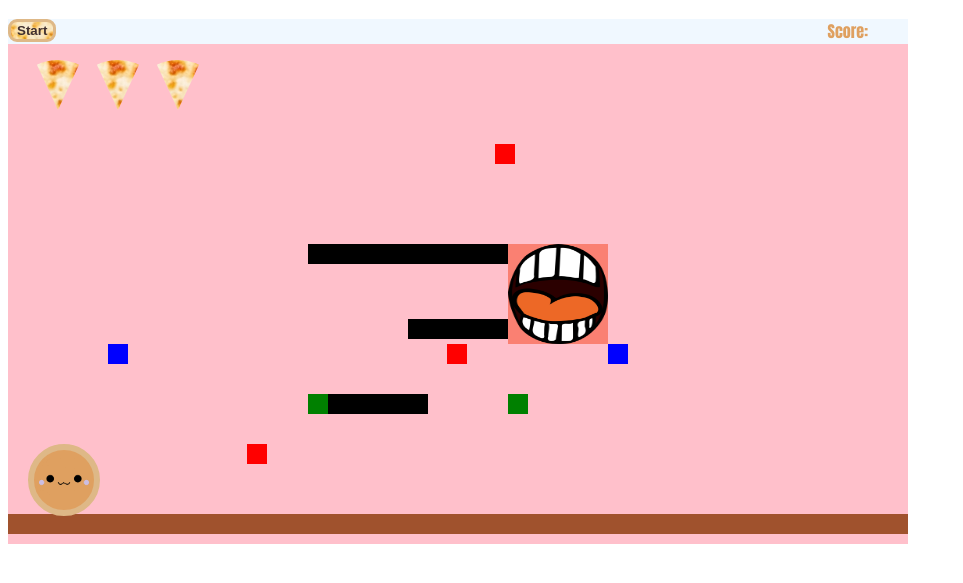
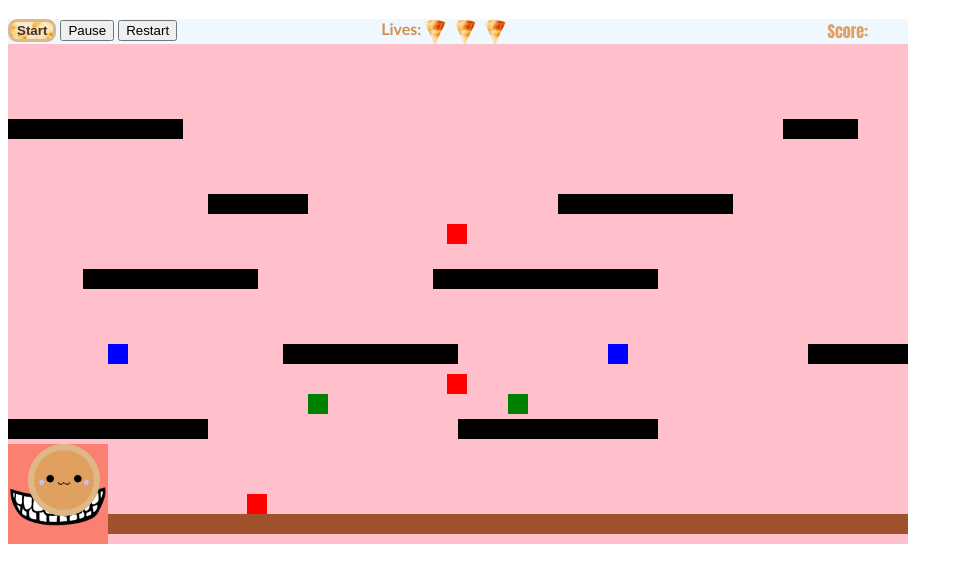
Before and after one commit to kilnas/cisc474-pizzagame, a plain HTML site: page index.html in a window 1280 px wide. Both pictures are taken after a click on the button "Start". Shown: the part 61-644 px from the top of the page, without its empty margins (0-963 px from the left). Drawn offline with nearby package versions, Linux system fonts and the light colour scheme.

Commit message:
patfo botton

```diff
--- a/css/pizzaGame.css
+++ b/css/pizzaGame.css
@@ -93,27 +93,33 @@
 /*Lives*/
 #circle1 {
 	position: absolute;
-	left:0px;
+	left:410px;
+	top:65px;
 	padding:0px;
-	width: 100px;
-	height: 100px;
+	width: 50px;
+	height: 50px;
 	border-radius: 50%;
+	list-style-type: none;
 }
 #circle2 {
     position: absolute;
-    left:60px;
+    left:440px;
+    top:65px;
     padding:0px;
-    width: 100px;
-	height: 100px;
+    width: 50px;
+	height: 50px;
     border-radius: 50%;
+    list-style-type: none;
 }
 #circle3 {
     position: absolute;
-    left:120px;
+    left:470px;
+    top:65px;
     padding:0px;
-    width: 100px;
-	height: 100px;
+    width: 50px;
+	height: 50px;
     border-radius: 50%;
+    list-style-type: none;
 }
 #slice {
 	overflow: hidden;
@@ -147,10 +153,19 @@
 #slice-contents:hover {
     background: transparent;
 }
+#lives {
+    display:inline-block;
+    text-align:left;
+    margin-left: 200px;
+    width:350px;
+    font-family:Candara, Calibri, Segoe, Segoe UI, Optima, Arial, sans-serif;
+    font-weight: bolder;
+    color:#CF9050;
+}
 /*lives end*/
 
 #mouthDoor{
-    background-image: url("../images/mouthopen.jpg");
+    background-image: url("../images/mouthclose.png");
     background-size: 100px 100px;
     background-repeat: no-repeat;
     height: 100px;
@@ -160,6 +175,14 @@
     background-color: salmon;
 }
 
+#winScreen{
+
+}
+
+#loseScreen{
+
+}
+
 
 /* abstract pizza classes*/
 .plainPizza{
--- a/index.html
+++ b/index.html
@@ -10,13 +10,16 @@
         <div id="gameContainer"> <!--contains the gameUI and gameBoard -->
             <div id="gameUI"><!--gameUI includes control buttons and displays-->
                 <button id="startButton">Start</button>
+                <button id="pauseButton">Pause</button>
+                <button id="restartButton">Restart</button>
+
+                <div id="lives">Lives:</div><!--pizza slices represent lives-->
                 <!--<button id="pauseButton">Pause</button>-->
                 <div id= "score">Score:
                     <p id="points"></p>
                 </div>
             </div><!-- gameUI end-->
             <div id="gameBoard"><!-- this is the game (where it is played) -->
-                <div id="lives"></div><!--pizza slices represent lives-->
                 <div id ="pizzaPlayer"></div>
                 <div id ="ground"></div>
             </div><!-- gameBoard end -->
--- a/js/pizzaGame.js
+++ b/js/pizzaGame.js
@@ -28,6 +28,7 @@ var PizzaGame = function(level, pizzaPlayer, door){ // game object
     this.width = 900;
     this.height = 400;
     this.isRunning = false;
+    this.isPaused = false;
     //this.ingredientsComplete = false;
 
     this.update = function(){
@@ -46,6 +47,9 @@ var PizzaGame = function(level, pizzaPlayer, door){ // game object
         if(complete){
             self.ingredientsComplete = true;
             self.door.isUnlocked = true;
+            drawDoor(self.door);
+
+
             console.log("You collected all the ingredients! Now you can get toppings and be eaten.");
             //alert("You collected all the ingredients! Now you can get toppings and be eaten.");
         }
@@ -104,7 +108,7 @@ var PizzaPlayer = function(xPos, yPos, width, height){ // main character player
 
     }
 
-
+   // self.xPos.clamp(0, PizzaGame.width-self.width);
 
     this.jump = function(){
         if (self.isJumping == false) {
@@ -129,13 +133,13 @@ var Platform = function(xPos, yPos, width, height){
 
 //return true if player is on the given platform
 var playerOnPlatform = function(player, platform){
-    var tol = 30; //height tolerance (within X pixels of platform height counts as on platform)
-
+    var yTol = 30; //height tolerance (within Y pixels of platform height counts as on platform)
+    var xAntiTol = player.width/4; //width tolerance (MUST have at least X pixels on platform width to count as on platform)
     return(
-        player.yPos + player.height >= platform.yPos - tol //player is at platform height given tolerance
-        && player.yPos + player.height <= platform.yPos + tol
-        && player.xPos < platform.xPos + platform.width//player left edge <= platform right edge
-        && player.xPos + player.width > platform.xPos//player right edge >= platform left edge
+        player.yPos + player.height >= platform.yPos - yTol //player is at platform height given tolerance
+        && player.yPos + player.height <= platform.yPos + yTol
+        && player.xPos < platform.xPos + platform.width - xAntiTol //player left edge <= platform right edge
+        && player.xPos + player.width > platform.xPos + xAntiTol //player right edge >= platform left edge
         );
 }
 
@@ -160,7 +164,7 @@ var checkPlatformEvents = function(game){
 
      //if moving down, check if landed on platform
     if(pizza.yVel >= 0 && landedPlat != null){
-        pizza.yPos = landedPlat.yPos - pizza.height;
+        pizza.yPos = landedPlat.yPos - pizza.height - landedPlat.height;
         pizza.yVel = 0;
         pizza.isJumping = false;
         pizza.isOnPlatform = true;
@@ -287,7 +291,7 @@ var checkCollisions = function(game){
                 game.pizzaPlayer.isHittingEnemy = true;
                 game.lives -= 1;
                 drawLives(game);
-                console.log("you got eaten a bit!");
+                //console.log("you got eaten a bit!");
             //console.log("enemy: " + game.listOfEnemies[i].xPos + ", " + game.listOfEnemies[i].yPos);
             //console.log("you: " + game.pizzaPlayer.xPos + ", " + game.pizzaPlayer.yPos);
             //console.log("isHitting: " + game.pizzaPlayer.isHittingEnemy + "; this round: " + hitEnemyThisRound);
@@ -305,6 +309,7 @@ var checkCollisions = function(game){
     if(colliding(game.pizzaPlayer, game.door) && !game.pizzaPlayer.isHittingDoor){
         console.log("HIT DOOR");
         game.pizzaPlayer.isHittingDoor = true;
+        winGame(game);
     }else if(!colliding(game.pizzaPlayer, game.door)){
         game.pizzaPlayer.isHittingDoor = false;
     }
@@ -511,21 +516,21 @@ var drawLives = function(game) {
         livesFlag = false;
     }
     if (game.lives == 2){
-        if ($('#circle3').length > 0) { //check if circle3 exists
+        if ($('#circle3').length > 0) { //check if life 3 exists
             var lives = document.getElementById('lives');
             var circle3 = document.getElementById('circle3');
             lives.removeChild(circle3);
         }
     }
     if (game.lives == 1){
-        if ($('#circle2').length > 0) { //check if circle2 exists
+        if ($('#circle2').length > 0) { //check if life 2 exists
             var lives = document.getElementById('lives');
             var circle2 = document.getElementById('circle2');
             lives.removeChild(circle2);
         }
     }
     if (game.lives == 0){
-        if ($('#circle1').length > 0) { //check if circle1 exists
+        if ($('#circle1').length > 0) { //check if life 1 exists
             var lives = document.getElementById('lives');
             var circle1 = document.getElementById('circle1');
             lives.removeChild(circle1);
@@ -534,6 +539,7 @@ var drawLives = function(game) {
 }
 
 var drawDoor = function(door){
+    $('#mouthDoor').remove();
     var $door = document.createElement("div");
     $door.setAttribute('id', 'mouthDoor');
     $door.style.left = door.xPos + 'px';
@@ -541,10 +547,18 @@ var drawDoor = function(door){
     $door.style.width = door.width + 'px';
     $door.style.height = door.height + 'px';
     //$door.css('left', xPos + "px");
-
     $('#gameBoard').append($door);
 
+     if(door.isUnlocked){ // door draw open // not working?
+            $('#mouthDoor').css('background-image',  'url('+'../images/mouthopen.jpg' +')');
+    }else{
+        $('#mouthDoor').css('background-image',  'url('+'../images/mouthclose.png' +')');
+
+    }
+
+
 }
+
 
 var drawPlatform = function(platform){
     var $item = document.createElement("div");
@@ -582,6 +596,21 @@ var drawGround = function(height){
 }
 
 //-------------------------------------- CONTROLLER stuff
+
+var winGame = function(game){
+    if(game.door.isUnlocked){
+        //console.log('wonton');
+    }else{
+        //console.log('you need to do the basics');
+    }
+}
+var loseGame = function(game){
+    if(game.lives < 0){
+        console.log('lose');
+    }
+}
+
+
 
 
 
@@ -639,7 +668,7 @@ var movePlayer = function(pizzaPlayer){
 var startGame = function(game, player){
   //testCollide();
     if(game.isRunning){
-        drawDoor(testDoor);
+        drawDoor(game.door);
         drawGround(20);
         if(player.xPos >= GROUNDLINE){
             $("#pizzaPlayer").css({
@@ -663,22 +692,39 @@ $("#startButton").click(function(){
 
 });
 
+
+$("#pauseButton").click(function(){
+    if(!testGame.isPaused){
+        testGame.isRunning = false;
+        testGame.isPaused = true;
+        console.log(testGame.isRunning);
+    }else{
+        testGame.isRunning = true;
+        testGame.isPaused = false;
+    }
+
+});
+
+$("#restartButton").click(function(){
+
+
+});
+
+
+
 //----------------------------------------- game stuff
 
 var pizza1 = new PizzaPlayer(20, 400, 50, 50);
-var testDoor = new Door(500, 200, 100, 100);
+var testDoor = new Door(0, 400, 100, 100);
 var testGame = new PizzaGame(1, pizza1, testDoor);
-
-
-console.log(testGame.isRunning);
 
 
 //testenemy
 var testEnemy = [
 
-   new Enemy(200,400,"Squirrel",10,20,20,150,250),
-   new Enemy(400,300,"Bird", 10, 20, 20, 300,450),
-   new Enemy(400,100,"Bird", 10,20,20,450,550)
+   new Enemy(200,450,"Squirrel",100,20,20,150,250),
+   new Enemy(400,330,"Bird", 100, 20, 20, 300,450),
+   new Enemy(400,180,"Bird", 100,20,20,0,550)
     ];
 
 var testIngredients = [
@@ -694,10 +740,26 @@ var testToppings = [
 
 
 //75 is the ideal vertical distance btwn platforms
+var BOTTOM = 375;
+var TOP = 75;
+var HEIGHT = 20;
+var DIST = 75;
+
 var testPlatforms = [
-    new Platform(300, 350, 120, 20),
-    new Platform(400, 275, 100, 20),
-    new Platform(300, 200, 200, 20)
+    new Platform(0, BOTTOM, 200, HEIGHT), //row 1
+    new Platform(450, BOTTOM, 200, HEIGHT),
+
+    new Platform(testGame.width-100, BOTTOM-DIST, 100, HEIGHT), //row 2
+    new Platform(275, BOTTOM-DIST, 175, HEIGHT),
+
+    new Platform(425, BOTTOM-(2*DIST), 225, HEIGHT), //row3
+    new Platform(75, BOTTOM-(2*DIST), 175, HEIGHT),
+
+    new Platform(550, TOP + DIST, 175, HEIGHT), //row 4
+    new Platform(200, TOP + DIST, 100, HEIGHT),
+
+    new Platform(testGame.width-125, TOP, 75, HEIGHT), // row 5
+    new Platform(0, TOP, 175, HEIGHT)
 ];
 
 testGame.listOfIngredients = testIngredients;
@@ -716,6 +778,9 @@ var testUpdate = function(){
         drawCollectables(testGame);
         drawEnemies(testGame);
         drawLives(testGame);
+
+
+
 
 
          if (pizza1.isJumping) {
```
Also changed, not shown: classplan.txt, images/mouthclose.png (added).
